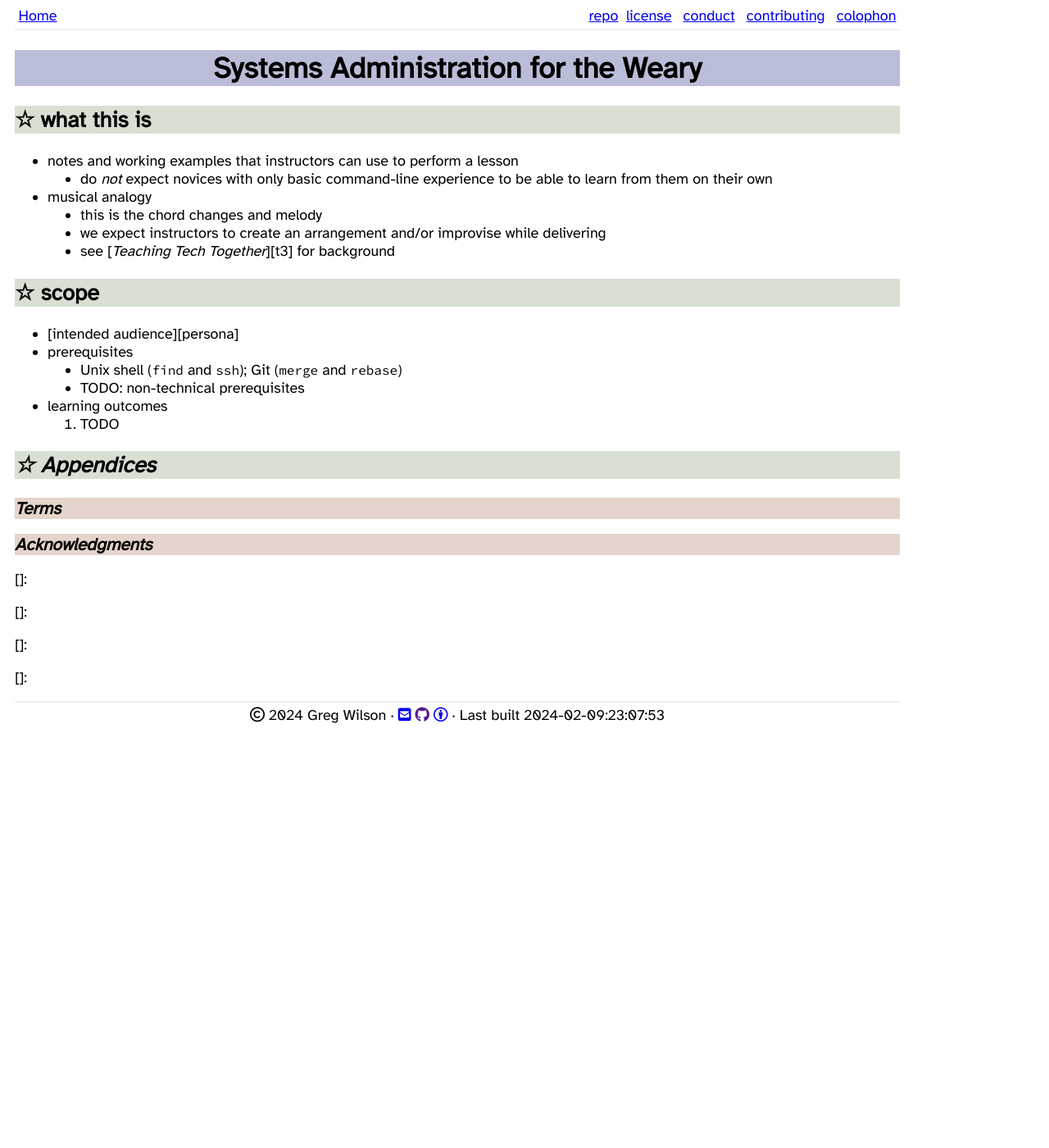
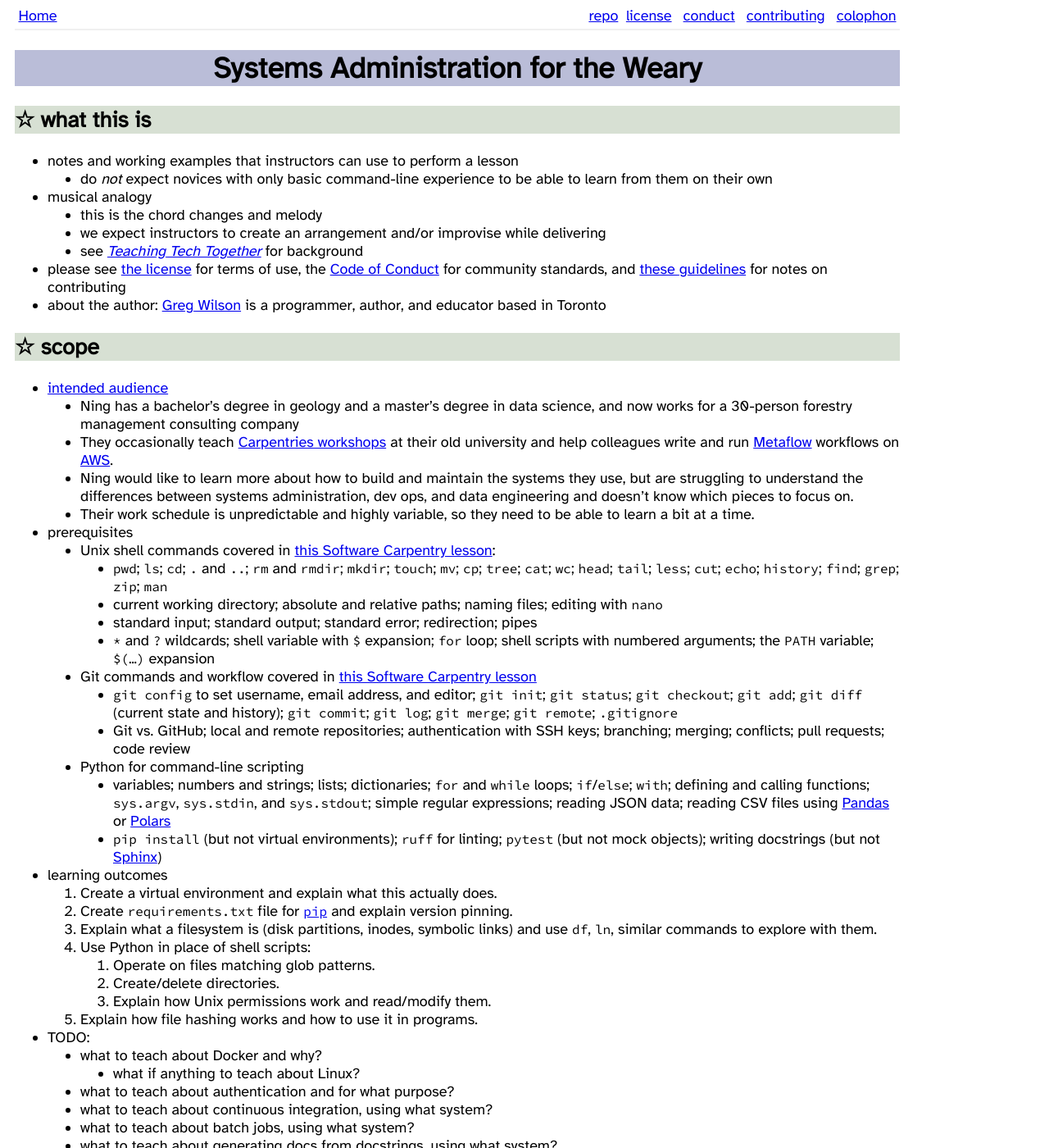
Before and after one commit to gvwilson/sys-tutorial, a Jekyll site: the page built from index.md, in a window 1280 px wide and 1400 px high. Shown: the whole window at 82% size. Built offline with Jekyll 4.4.1, drawn with Linux system fonts in a browser that asks for light colours; nearby versions of some CDN libraries; some of the changed text lies outside the part shown.

Commit message:
feat: asking what to teach

```diff
--- a/index.md
+++ b/index.md
@@ -12,6 +12,11 @@
     -   this is the chord changes and melody
     -   we expect instructors to create an arrangement and/or improvise while delivering
     -   see [*Teaching Tech Together*][t3] for background
+-   please see [the license](./license/) for terms of use,
+    the [Code of Conduct](./conduct/) for community standards,
+    and [these guidelines](./contributing/) for notes on contributing
+-   about the author:
+    [Greg Wilson][wilson-greg] is a programmer, author, and educator based in Toronto
 
 </section>
 <section markdown="1">
@@ -19,24 +24,59 @@
 {% include h2_unnumbered.md title="scope" %}
 
 -   [intended audience][persona]
+    -   Ning has a bachelor's degree in geology and a master's degree in data science,
+        and now works for a 30-person forestry management consulting company
+    -   They occasionally teach [Carpentries workshops][carpentries] at their old university
+        and help colleagues write and run [Metaflow][metaflow] workflows on [AWS][aws].
+    -   Ning would like to learn more about how to build and maintain the systems they use,
+        but are struggling to understand the differences between
+	systems administration, dev ops, and data engineering
+	and doesn't know which pieces to focus on.
+    -   Their work schedule is unpredictable and highly variable,
+        so they need to be able to learn a bit at a time.
 -   prerequisites
-    -   Unix shell (`find` and `ssh`);
-        Git (`merge` and `rebase`)
-    -   TODO: non-technical prerequisites
+    -   Unix shell commands covered in [this Software Carpentry lesson][sc-shell]:
+        -   `pwd`; `ls`; `cd`; `.` and `..`; `rm` and `rmdir`; `mkdir`; `touch`;
+            `mv`; `cp`; `tree`; `cat`; `wc`; `head`; `tail`; `less`; `cut`; `echo`;
+            `history`; `find`; `grep`; `zip`; `man`
+        -   current working directory; absolute and relative paths; naming files;
+            editing with `nano`
+        -   standard input; standard output; standard error; redirection; pipes
+        -   `*` and `?` wildcards; shell variable with `$` expansion; `for` loop;
+            shell scripts with numbered arguments; the `PATH` variable; `$(…)` expansion
+    -   Git commands and workflow covered in [this Software Carpentry lesson][sc-git]
+        -   `git config` to set username, email address, and editor; `git init`;
+            `git status`; `git checkout`; `git add`; `git diff` (current state and history);
+            `git commit`; `git log`; `git merge`; `git remote`; `.gitignore`
+        -   Git vs. GitHub; local and remote repositories; authentication with SSH keys;
+            branching; merging; conflicts; pull requests; code review
+    -   Python for command-line scripting
+        -   variables; numbers and strings; lists; dictionaries; `for` and `while` loops;
+	    `if`/`else`; `with`; defining and calling functions; `sys.argv`, `sys.stdin`,
+	    and `sys.stdout`; simple regular expressions; reading JSON data;
+	    reading CSV files using [Pandas][pandas] or [Polars][polars]
+        -   `pip install` (but not virtual environments); `ruff` for linting;
+	    `pytest` (but not mock objects); writing docstrings (but not [Sphinx][sphinx])
 -   learning outcomes
-    1.  TODO
-
-</section>
-<section class="appendix" markdown="1">
-
-{% include h2_unnumbered.md title="Appendices" %}
-
-### Terms
-
-{% include glossary.html %}
-
-### Acknowledgments
+    1.  Create a virtual environment and explain what this actually does.
+    1.  Create `requirements.txt` file for [`pip`][pip] and explain version pinning.
+    1.  Explain what a filesystem is (disk partitions, inodes, symbolic links)
+        and use `df`, `ln`, similar commands to explore with them.
+    1.  Use Python in place of shell scripts:
+        1.  Operate on files matching glob patterns.
+        1.  Create/delete directories.
+        1.  Explain how Unix permissions work and read/modify them.
+	1.  Explain how file hashing works and how to use it in programs.
+-   TODO:
+    -   what to teach about Docker and why?
+        -   what if anything to teach about Linux?
+    -   what to teach about authentication and for what purpose?
+    -   what to teach about continuous integration, using what system?
+    -   what to teach about batch jobs, using what system?
+    -   what to teach about generating docs from docstrings, using what system?
+    -   what to teach about cron jobs (if anything)?
+    -   what if anything to teach about networking, firewalls, certificates, etc.?
 
 </section>
 
-{% include links.md links=site.data.tutorial %}
+{% include links.md links=site.data.links %}
```
Also changed, not shown: _data/links.yml (+20 -0 lines).
